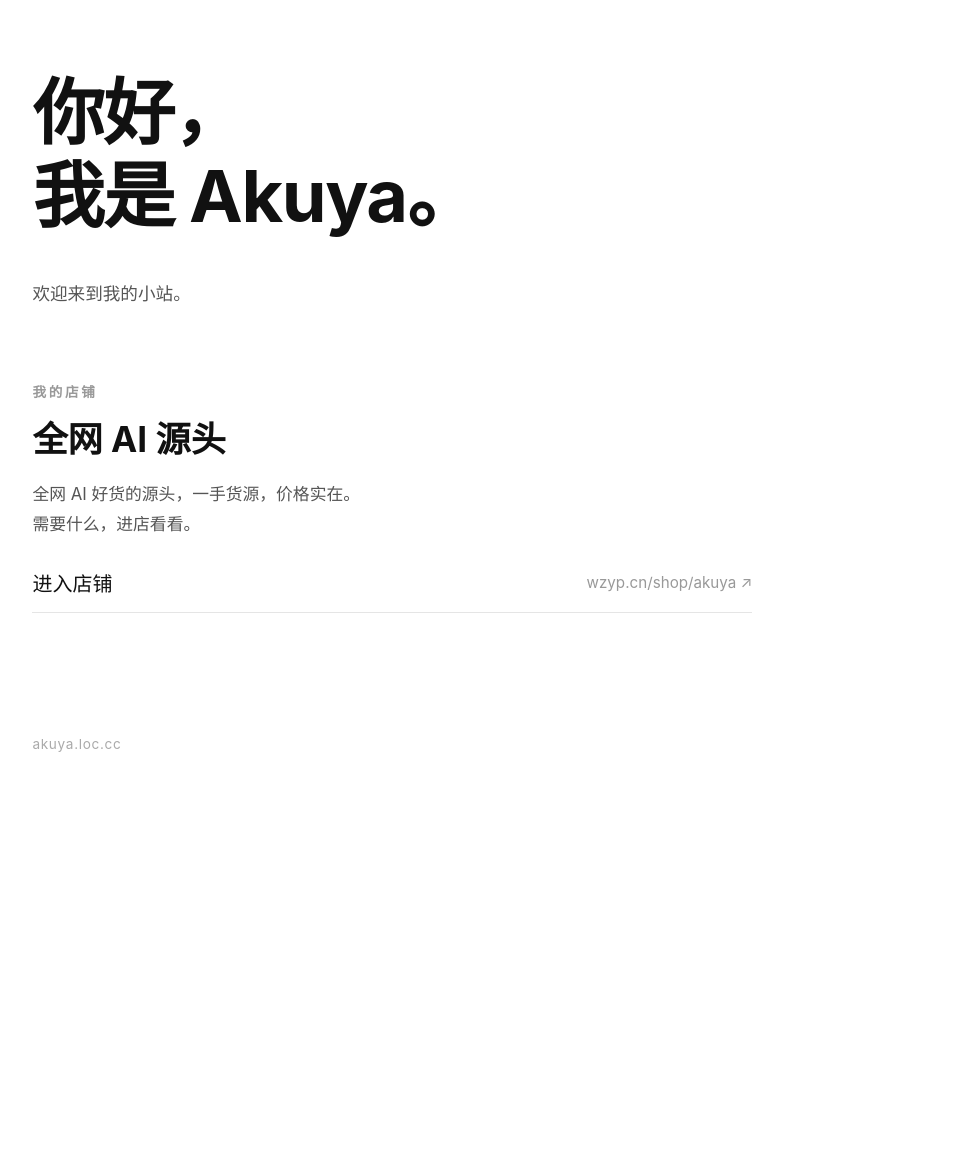
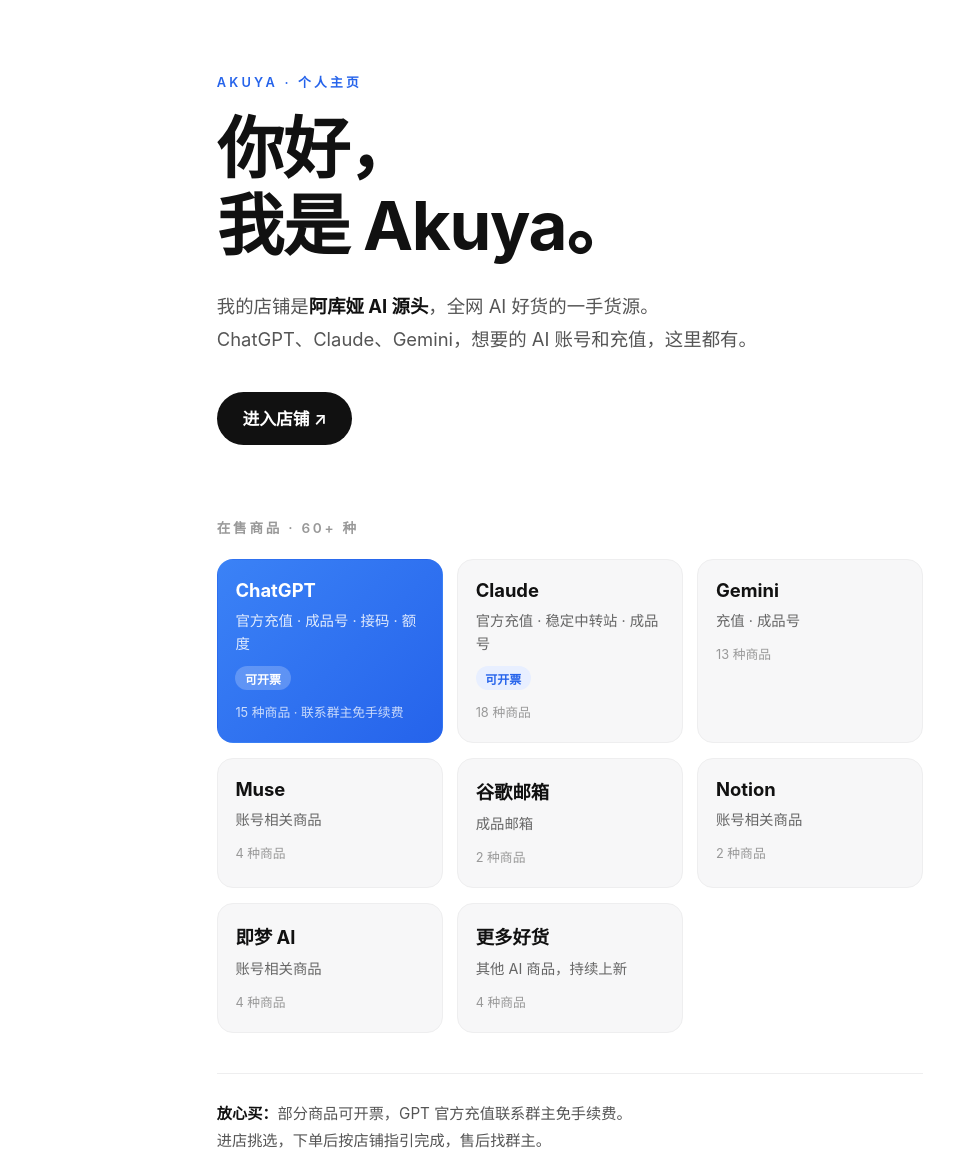
Before and after one commit to mashui100000-crypto/mashui100000-crypto.github.io, a plain HTML site: page index.html in a window 1280 px wide. Shown: the top 1158 px of the page, without its empty margins (70-1024 px from the left). Before the commit the page ends 800 px from the top, so only its background shows below. Drawn offline with Linux system fonts and the light colour scheme.

Commit message:
Add files via upload

```diff
--- a/index.html
+++ b/index.html
@@ -3,8 +3,8 @@
 <head>
 <meta charset="UTF-8">
 <meta name="viewport" content="width=device-width, initial-scale=1.0">
-<title>Akuya</title>
-<meta name="description" content="Akuya 的个人主页 — 全网 AI 源头">
+<title>Akuya · 阿库娅 AI 源头</title>
+<meta name="description" content="Akuya 的个人主页 — 阿库娅 AI 源头，全网 AI 好货一手货源：ChatGPT、Claude、Gemini、Muse、Notion、谷歌邮箱、即梦 AI">
 <style>
   * { margin: 0; padding: 0; box-sizing: border-box; }
   html, body { height: 100%; }
@@ -13,60 +13,118 @@
     background: #ffffff;
     color: #111111;
     min-height: 100vh;
-    display: flex;
-    flex-direction: column;
-    padding: 9vh 8vw 6vh;
     -webkit-font-smoothing: antialiased;
   }
-  main { flex: 1; max-width: 720px; }
+  .wrap { max-width: 860px; margin: 0 auto; padding: 9vh 6vw 6vh; }
+  .eyebrow {
+    font-size: 0.8rem;
+    font-weight: 600;
+    letter-spacing: 0.25em;
+    color: #2563eb;
+    text-transform: uppercase;
+  }
   h1 {
-    font-size: clamp(2.6rem, 8vw, 4.5rem);
+    margin-top: 1.2rem;
+    font-size: clamp(2.6rem, 8vw, 4.2rem);
     font-weight: 700;
     line-height: 1.15;
     letter-spacing: -0.02em;
   }
   .sub {
-    margin-top: 2.5rem;
-    font-size: 1.1rem;
+    margin-top: 1.6rem;
+    font-size: 1.15rem;
     line-height: 1.8;
     color: #555555;
   }
-  .shop { margin-top: 4.5rem; }
-  .shop h2 {
+  .sub b { color: #111111; }
+  .cta {
+    display: inline-flex;
+    align-items: center;
+    gap: 0.5rem;
+    margin-top: 2.2rem;
+    background: #111111;
+    color: #ffffff;
+    font-size: 1.05rem;
+    font-weight: 600;
+    text-decoration: none;
+    padding: 0.9rem 1.6rem;
+    border-radius: 999px;
+    transition: background 0.2s, transform 0.2s;
+  }
+  .cta:hover { background: #2563eb; transform: translateY(-1px); }
+  .section-label {
+    margin-top: 4.5rem;
     font-size: 0.85rem;
     font-weight: 600;
     letter-spacing: 0.2em;
     color: #999999;
     text-transform: uppercase;
   }
-  .shop .tagline {
-    margin-top: 1rem;
-    font-size: clamp(1.6rem, 5vw, 2.2rem);
-    font-weight: 700;
-    line-height: 1.3;
+  .grid {
+    margin-top: 1.4rem;
+    display: grid;
+    grid-template-columns: repeat(2, 1fr);
+    gap: 0.9rem;
   }
-  .shop .desc {
-    margin-top: 1rem;
-    font-size: 1.05rem;
+  @media (min-width: 640px) { .grid { grid-template-columns: repeat(3, 1fr); } }
+  .card {
+    display: block;
+    background: #f7f7f8;
+    border: 1px solid #eeeeef;
+    border-radius: 16px;
+    padding: 1.2rem 1.1rem;
+    text-decoration: none;
+    color: #111111;
+    transition: transform 0.2s, box-shadow 0.2s, border-color 0.2s;
+  }
+  .card:hover {
+    transform: translateY(-2px);
+    box-shadow: 0 8px 24px rgba(0, 0, 0, 0.06);
+    border-color: #dbe4ff;
+  }
+  .card.featured {
+    background: linear-gradient(135deg, #3b82f6, #2563eb);
+    border-color: transparent;
+    color: #ffffff;
+    grid-column: span 2;
+  }
+  @media (min-width: 640px) { .card.featured { grid-column: span 1; } }
+  .card h3 { font-size: 1.15rem; font-weight: 700; }
+  .card p {
+    margin-top: 0.5rem;
+    font-size: 0.9rem;
+    line-height: 1.6;
+    color: #666666;
+  }
+  .card.featured p { color: rgba(255, 255, 255, 0.85); }
+  .card .meta {
+    margin-top: 0.8rem;
+    font-size: 0.8rem;
+    color: #999999;
+  }
+  .card.featured .meta { color: rgba(255, 255, 255, 0.75); }
+  .tag {
+    display: inline-block;
+    margin-top: 0.7rem;
+    font-size: 0.75rem;
+    font-weight: 600;
+    color: #2563eb;
+    background: #e8efff;
+    border-radius: 999px;
+    padding: 0.2rem 0.6rem;
+  }
+  .card.featured .tag { color: #ffffff; background: rgba(255, 255, 255, 0.22); }
+  .notes {
+    margin-top: 2.5rem;
+    font-size: 0.95rem;
     line-height: 1.8;
     color: #555555;
+    border-top: 1px solid #eeeeef;
+    padding-top: 1.6rem;
   }
-  .shop a {
-    margin-top: 1.8rem;
-    font-size: 1.25rem;
-    color: #111111;
-    text-decoration: none;
-    border-bottom: 1px solid #e5e5e5;
-    padding-bottom: 0.9rem;
-    display: flex;
-    justify-content: space-between;
-    align-items: center;
-    transition: color 0.2s, border-color 0.2s;
-  }
-  .shop a:hover { color: #666666; border-color: #111111; }
-  .shop a span { font-size: 0.95rem; color: #999999; }
+  .notes b { color: #111111; }
   footer {
-    margin-top: 4rem;
+    margin-top: 3.5rem;
     font-size: 0.85rem;
     color: #aaaaaa;
     letter-spacing: 0.05em;
@@ -74,16 +132,61 @@
 </style>
 </head>
 <body>
-  <main>
+  <div class="wrap">
+    <p class="eyebrow">Akuya · 个人主页</p>
     <h1>你好，<br>我是 Akuya。</h1>
-    <p class="sub">欢迎来到我的小站。</p>
-    <section class="shop">
-      <h2>我的店铺</h2>
-      <p class="tagline">全网 AI 源头</p>
-      <p class="desc">全网 AI 好货的源头，一手货源，价格实在。<br>需要什么，进店看看。</p>
-      <a href="https://wzyp.cn/shop/akuya">进入店铺 <span>wzyp.cn/shop/akuya ↗</span></a>
-    </section>
-  </main>
-  <footer>akuya.loc.cc</footer>
+    <p class="sub">我的店铺是<b>阿库娅 AI 源头</b>，全网 AI 好货的一手货源。<br>ChatGPT、Claude、Gemini，想要的 AI 账号和充值，这里都有。</p>
+    <a class="cta" href="https://wzyp.cn/shop/akuya">进入店铺 ↗</a>
+
+    <p class="section-label">在售商品 · 60+ 种</p>
+    <div class="grid">
+      <a class="card featured" href="https://wzyp.cn/shop/akuya">
+        <h3>ChatGPT</h3>
+        <p>官方充值 · 成品号 · 接码 · 额度</p>
+        <span class="tag">可开票</span>
+        <p class="meta">15 种商品 · 联系群主免手续费</p>
+      </a>
+      <a class="card" href="https://wzyp.cn/shop/akuya">
+        <h3>Claude</h3>
+        <p>官方充值 · 稳定中转站 · 成品号</p>
+        <span class="tag">可开票</span>
+        <p class="meta">18 种商品</p>
+      </a>
+      <a class="card" href="https://wzyp.cn/shop/akuya">
+        <h3>Gemini</h3>
+        <p>充值 · 成品号</p>
+        <p class="meta">13 种商品</p>
+      </a>
+      <a class="card" href="https://wzyp.cn/shop/akuya">
+        <h3>Muse</h3>
+        <p>账号相关商品</p>
+        <p class="meta">4 种商品</p>
+      </a>
+      <a class="card" href="https://wzyp.cn/shop/akuya">
+        <h3>谷歌邮箱</h3>
+        <p>成品邮箱</p>
+        <p class="meta">2 种商品</p>
+      </a>
+      <a class="card" href="https://wzyp.cn/shop/akuya">
+        <h3>Notion</h3>
+        <p>账号相关商品</p>
+        <p class="meta">2 种商品</p>
+      </a>
+      <a class="card" href="https://wzyp.cn/shop/akuya">
+        <h3>即梦 AI</h3>
+        <p>账号相关商品</p>
+        <p class="meta">4 种商品</p>
+      </a>
+      <a class="card" href="https://wzyp.cn/shop/akuya">
+        <h3>更多好货</h3>
+        <p>其他 AI 商品，持续上新</p>
+        <p class="meta">4 种商品</p>
+      </a>
+    </div>
+
+    <p class="notes"><b>放心买：</b>部分商品可开票，GPT 官方充值联系群主免手续费。<br>进店挑选，下单后按店铺指引完成，售后找群主。</p>
+
+    <footer>akuya.loc.cc</footer>
+  </div>
 </body>
 </html>
```
